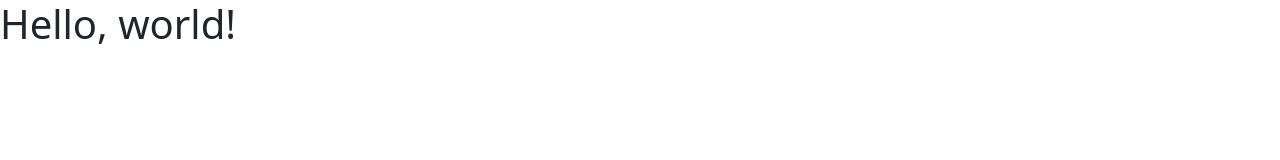
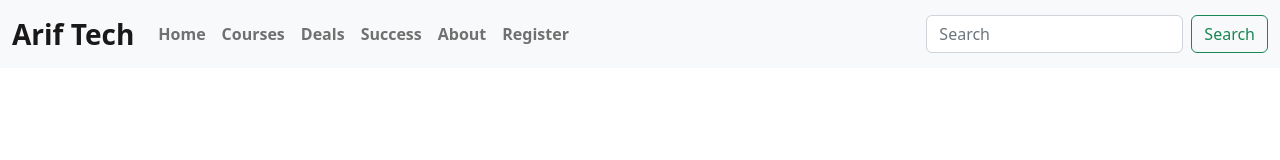
Before and after one commit to mehran-arif/Arif-Tech, a plain HTML site: page index.html in a window 1280 px wide. Drawn offline with nearby package versions, Linux system fonts and the light colour scheme.

Commit message:
Manu Done

```diff
--- a/index.html
+++ b/index.html
@@ -10,7 +10,45 @@
 </head>
 
 <body>
-    <h1>Hello, world!</h1>
+    <header>
+        <!-- Navber Area  -->
+        <nav class="navbar navbar-expand-lg bg-light">
+            <div class="container-fluid">
+                <a class="navbar-brand fs-3 fw-bold" href="#">Arif Tech</a>
+                <button class="navbar-toggler" type="button" data-bs-toggle="collapse"
+                    data-bs-target="#navbarSupportedContent" aria-controls="navbarSupportedContent"
+                    aria-expanded="false" aria-label="Toggle navigation">
+                    <span class="navbar-toggler-icon"></span>
+                </button>
+                <div class="collapse navbar-collapse" id="navbarSupportedContent">
+                    <ul class="navbar-nav me-auto mb-2 mb-lg-0 fw-semibold">
+                        <li class="nav-item">
+                            <a class="nav-link" aria-current="page" href="#">Home</a>
+                        </li>
+                        <li class="nav-item">
+                            <a class="nav-link" href="#">Courses</a>
+                        </li>
+                        <li class="nav-item">
+                            <a class="nav-link" href="#">Deals</a>
+                        </li>
+                        <li class="nav-item">
+                            <a class="nav-link" href="#">Success</a>
+                        </li>
+                        <li class="nav-item">
+                            <a class="nav-link" href="#">About</a>
+                        </li>
+                        <li class="nav-item">
+                            <a class="nav-link" href="#">Register</a>
+                        </li>
+                    </ul>
+                    <form class="d-flex" role="search">
+                        <input class="form-control me-2" type="search" placeholder="Search" aria-label="Search">
+                        <button class="btn btn-outline-success" type="submit">Search</button>
+                    </form>
+                </div>
+            </div>
+        </nav>
+    </header>
     <script src="https://cdn.jsdelivr.net/npm/bootstrap@5.2.0/dist/js/bootstrap.bundle.min.js"
         integrity="sha384-A3rJD856KowSb7dwlZdYEkO39Gagi7vIsF0jrRAoQmDKKtQBHUuLZ9AsSv4jD4Xa"
         crossorigin="anonymous"></script>
```
